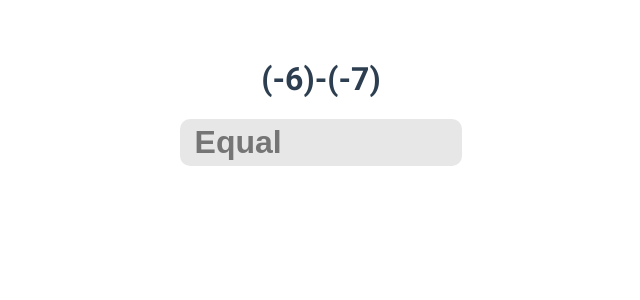
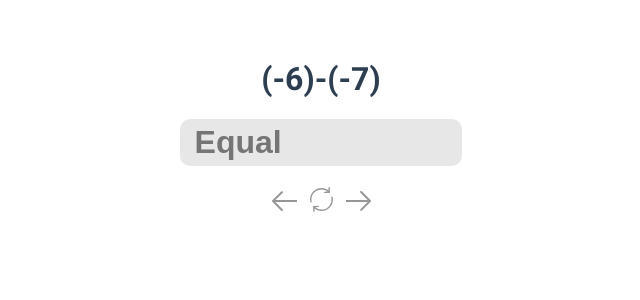
Before and after one commit to owengombas/Mental, a Vue app: page / in a window 1280 px wide. Shown: the top 300 px of the page, without its empty margins (319-959 px from the left). Built offline with nearby package versions, Linux system fonts and the light colour scheme.

Commit message:
Level controls

```diff
--- a/index.html
+++ b/index.html
@@ -3,10 +3,9 @@
   <head>
     <meta charset="utf-8">
     <meta name="viewport" content="width=device-width,initial-scale=1.0">
-    <title>mental</title>
+    <title>Mental</title>
   </head>
   <body>
     <div id="app"></div>
-    <!-- built files will be auto injected -->
   </body>
 </html>
--- a/src/components/Mental.vue
+++ b/src/components/Mental.vue
@@ -4,6 +4,44 @@
       {{mental.text}}
     </h1>
     <input type="text" placeholder="Equal" @keydown.enter="validate" v-model.number="answer"/>
+    <div id="controls">
+      <button @click="setLevel(-1)" id="down">
+        <svg version="1.1" id="Capa_1" width="25px" xmlns="http://www.w3.org/2000/svg" xmlns:xlink="http://www.w3.org/1999/xlink" x="0px" y="0px"
+          viewBox="0 0 28 28" style="enable-background:new 0 0 30 30;" xml:space="preserve">
+          <path d="M10.273,5.009c0.444-0.444,1.143-0.444,1.587,0c0.429,0.429,0.429,1.143,0,1.571l-8.047,8.047h26.554
+          c0.619,0,1.127,0.492,1.127,1.111c0,0.619-0.508,1.127-1.127,1.127H3.813l8.047,8.032c0.429,0.444,0.429,1.159,0,1.587
+          c-0.444,0.444-1.143,0.444-1.587,0l-9.952-9.952c-0.429-0.429-0.429-1.143,0-1.571L10.273,5.009z"/>
+        </svg>
+      </button>
+
+      <button id="refresh" @click="updateMental">
+        <svg version="1.1" id="Capa_1" xmlns="http://www.w3.org/2000/svg" xmlns:xlink="http://www.w3.org/1999/xlink" x="0px" y="0px"
+            viewBox="0 0 489.711 489.711" style="enable-background:new 0 0 489.711 489.711;" xml:space="preserve">
+          <g>
+            <g>
+              <path d="M112.156,97.111c72.3-65.4,180.5-66.4,253.8-6.7l-58.1,2.2c-7.5,0.3-13.3,6.5-13,14c0.3,7.3,6.3,13,13.5,13
+                c0.2,0,0.3,0,0.5,0l89.2-3.3c7.3-0.3,13-6.2,13-13.5v-1c0-0.2,0-0.3,0-0.5v-0.1l0,0l-3.3-88.2c-0.3-7.5-6.6-13.3-14-13
+                c-7.5,0.3-13.3,6.5-13,14l2.1,55.3c-36.3-29.7-81-46.9-128.8-49.3c-59.2-3-116.1,17.3-160,57.1c-60.4,54.7-86,137.9-66.8,217.1
+                c1.5,6.2,7,10.3,13.1,10.3c1.1,0,2.1-0.1,3.2-0.4c7.2-1.8,11.7-9.1,9.9-16.3C36.656,218.211,59.056,145.111,112.156,97.111z"/>
+              <path d="M462.456,195.511c-1.8-7.2-9.1-11.7-16.3-9.9c-7.2,1.8-11.7,9.1-9.9,16.3c16.9,69.6-5.6,142.7-58.7,190.7
+                c-37.3,33.7-84.1,50.3-130.7,50.3c-44.5,0-88.9-15.1-124.7-44.9l58.8-5.3c7.4-0.7,12.9-7.2,12.2-14.7s-7.2-12.9-14.7-12.2l-88.9,8
+                c-7.4,0.7-12.9,7.2-12.2,14.7l8,88.9c0.6,7,6.5,12.3,13.4,12.3c0.4,0,0.8,0,1.2-0.1c7.4-0.7,12.9-7.2,12.2-14.7l-4.8-54.1
+                c36.3,29.4,80.8,46.5,128.3,48.9c3.8,0.2,7.6,0.3,11.3,0.3c55.1,0,107.5-20.2,148.7-57.4
+                C456.056,357.911,481.656,274.811,462.456,195.511z"/>
+            </g>
+          </g>
+        </svg>
+      </button>
+
+      <button @click="setLevel(1)" id="up">
+        <svg version="1.1" id="Capa_1" width="25px" xmlns="http://www.w3.org/2000/svg" xmlns:xlink="http://www.w3.org/1999/xlink" x="0px" y="0px"
+          viewBox="0 0 28 28" style="enable-background:new 0 0 30 30;" xml:space="preserve">
+          <path d="M10.273,5.009c0.444-0.444,1.143-0.444,1.587,0c0.429,0.429,0.429,1.143,0,1.571l-8.047,8.047h26.554
+          c0.619,0,1.127,0.492,1.127,1.111c0,0.619-0.508,1.127-1.127,1.127H3.813l8.047,8.032c0.429,0.444,0.429,1.159,0,1.587
+          c-0.444,0.444-1.143,0.444-1.587,0l-9.952-9.952c-0.429-0.429-0.429-1.143,0-1.571L10.273,5.009z"/>
+        </svg>
+      </button>
+    </div>
   </div>
 </template>
 
@@ -28,7 +66,7 @@ export default {
         this.wins++
         if (this.wins >= 2) {
           this.wins = 0
-          this.numbers++
+          this.setLevel(1)
         } else {
           this.updateMental()
         }
@@ -38,7 +76,7 @@ export default {
         if (this.fails >= 3) {
           this.fails = 0
           if (this.numbers > 2) {
-            this.numbers--
+            this.setLevel(-1)
           } else {
             this.updateMental()
           }
@@ -48,6 +86,12 @@ export default {
     },
     updateMental: function () {
       this.update = !this.update
+    },
+    setLevel (value) {
+      let newValue = this.numbers + value
+      if (newValue >= 2 && newValue < 10) {
+        this.numbers = newValue
+      }
     }
   },
   computed: {
--- a/src/style/main.scss
+++ b/src/style/main.scss
@@ -20,3 +20,9 @@ input[type="text"] {
     width: 20%;
     min-width: 100px;
 }
+
+button {
+    background: none;
+    outline: none;
+    border: none;
+}
--- a/src/style/mental.scss
+++ b/src/style/mental.scss
@@ -0,0 +1,14 @@
+#controls {
+    margin-top: 20px;
+    #refresh {
+        svg {
+            width: 25px;
+        }
+    }
+    #up {
+        transform: rotate(180deg);
+    }
+    svg {
+        fill: rgb(150, 150, 150)
+    }
+}
```
